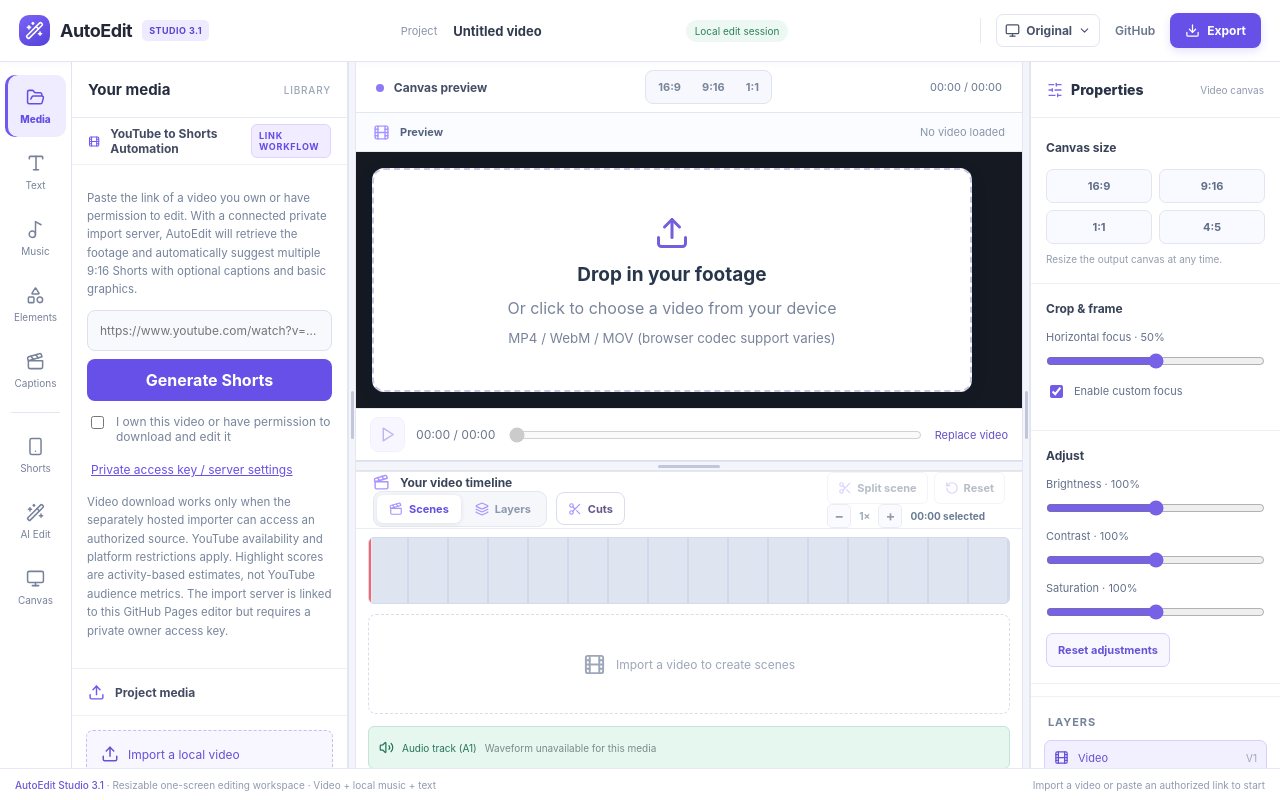
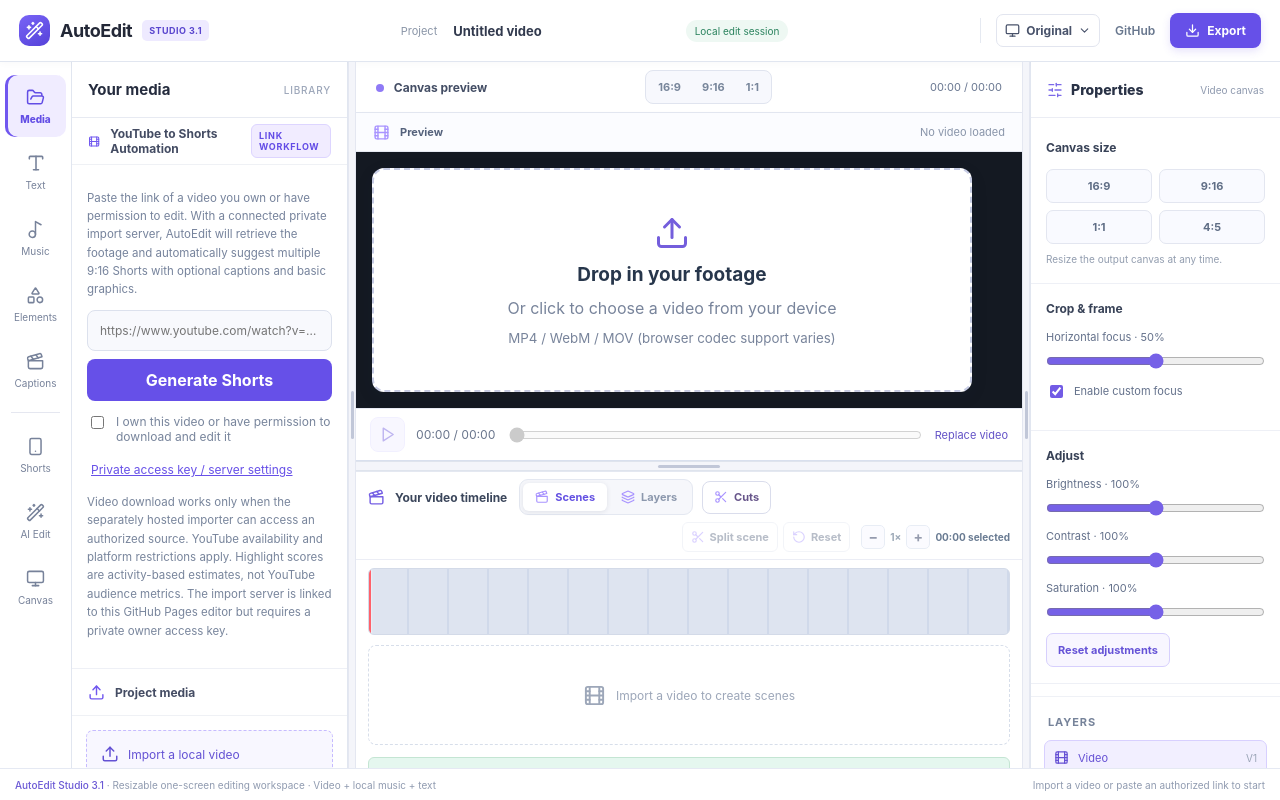
Before and after one commit to braie-aep/Autoedits, a React (Vite) app: page / in a window 1280 px wide. Built offline with nearby package versions, Linux system fonts and the light colour scheme.

Commit message:
Style title-row Scenes/Layers/Cuts controls without changing timeline resizing

```diff
--- a/src/fixed-workspace.css
+++ b/src/fixed-workspace.css
@@ -212,3 +212,35 @@ body{overscroll-behavior:none}
   .invideo-workspace .timeline-mode-group{gap:4px}
   .invideo-workspace .timeline-cuts-trigger{padding:6px 8px}
 }
+
+/* Studio 3.1 timeline header: Scenes / Layers / Cuts alongside the title. */
+.invideo-workspace .editor-center .timeline .timeline-main-header{
+  display:flex;align-items:center;justify-content:space-between;flex-wrap:nowrap;
+  min-height:51px;height:auto;padding:7px 12px;gap:12px;
+}
+.invideo-workspace .timeline-heading-group{
+  display:flex;align-items:center;gap:12px;min-width:0;flex:0 1 auto;
+}
+.invideo-workspace .timeline-heading-title{
+  display:inline-flex;align-items:center;gap:7px;color:#3b465b;
+  font-size:12px;font-weight:730;white-space:nowrap;flex-shrink:0;
+}
+.invideo-workspace .timeline-heading-title svg{color:#755fe4;flex-shrink:0}
+.invideo-workspace .timeline-main-header .timeline-mode-group{flex-shrink:0}
+.invideo-workspace .timeline-header-right{
+  display:flex;align-items:center;gap:11px;margin-left:auto;flex:0 1 auto;min-width:0;
+}
+.invideo-workspace .timeline-main-header .timeline-toolbar{gap:5px;white-space:nowrap}
+.invideo-workspace .timeline-main-header .scene-edit-actions{gap:5px;white-space:nowrap}
+.invideo-workspace .timeline-main-header .scene-edit-actions button{padding:7px 8px}
+@media(max-width:1360px){
+ .invideo-workspace .editor-center .timeline .timeline-main-header{
+   flex-wrap:wrap;justify-content:flex-start;row-gap:7px;
+ }
+ .invideo-workspace .timeline-header-right{margin-left:auto}
+}
+@media(max-width:820px){
+ .invideo-workspace .timeline-heading-group{gap:7px}
+ .invideo-workspace .timeline-main-header .timeline-header-right{gap:6px}
+ .invideo-workspace .timeline-main-header .timeline-toolbar>span:last-child{display:none}
+}
```
